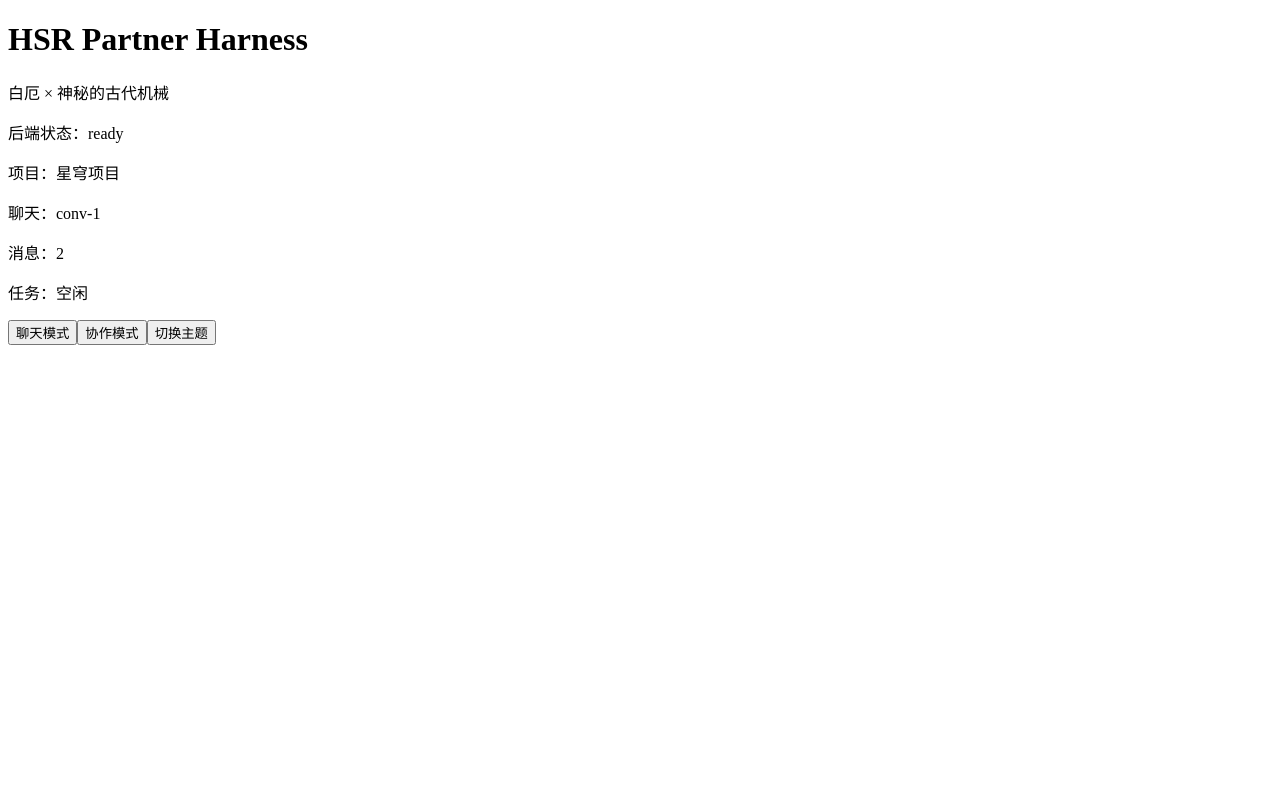
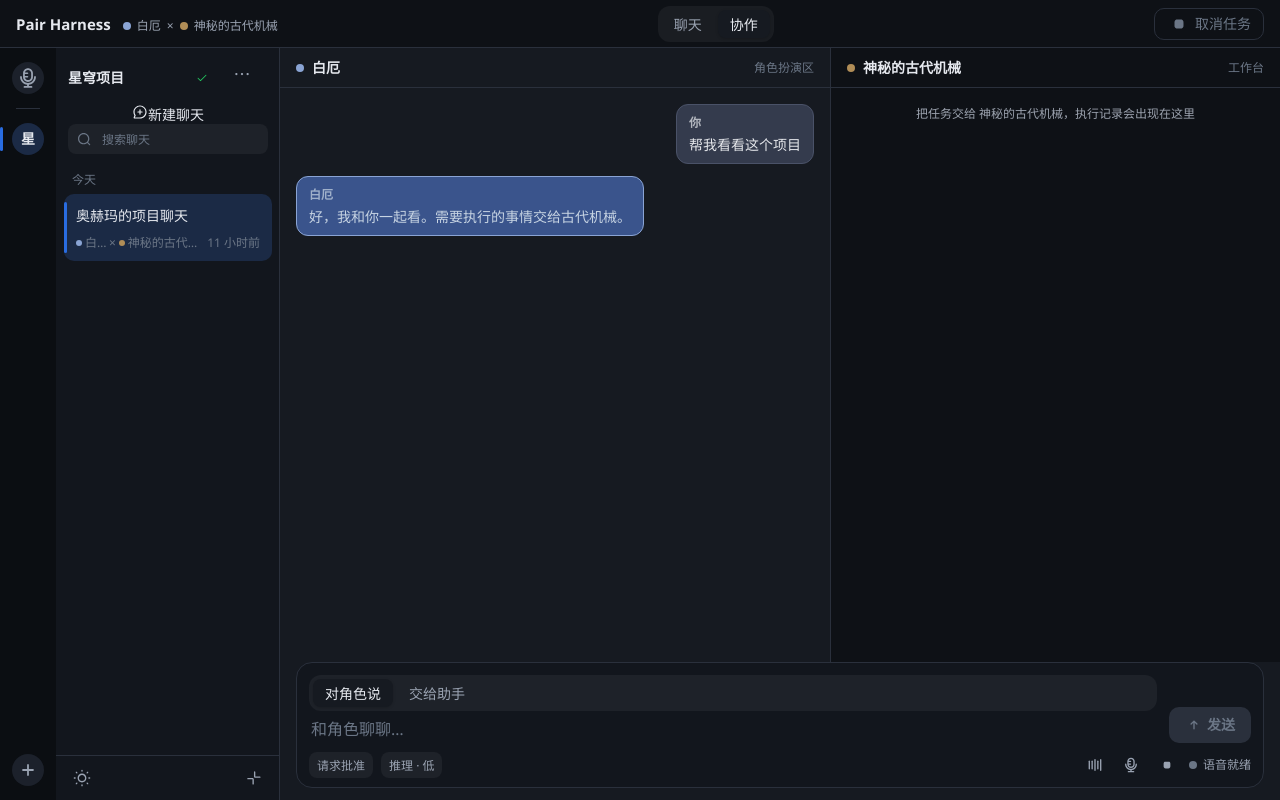
Before and after one commit to Jonah-Wu23/HSR_Partner_Harness, a React (Vite) app in the folder desktop/: page / in a window 1280 px wide. Built offline with nearby package versions, Linux system fonts and the light colour scheme.

Commit message:
feat: wire visual app shell into controller

```diff
--- a/desktop/src/app/AppController.tsx
+++ b/desktop/src/app/AppController.tsx
@@ -5,6 +5,7 @@ import type { DesktopBackend } from "../services/backend";
 import { createEventBatcher } from "../services/eventBatcher";
 import { presentAppShell } from "../presenters/presenters";
 import { desktopStore, useDesktopStore } from "../stores/desktopStore";
+import { AppShell } from "../ui/AppShell";
 
 interface AppControllerProps {
   backend: DesktopBackend;
@@ -12,19 +13,8 @@ interface AppControllerProps {
   loadBootstrap: () => Promise<void>;
 }
 
-const EMPTY_MESSAGE_IDS: string[] = [];
-
 export function AppController({ backend, actions, loadBootstrap }: AppControllerProps) {
-  const status = useDesktopStore((state) => state.status);
-  const theme = useDesktopStore((state) => state.theme);
-  const currentProjectId = useDesktopStore((state) => state.currentProjectId);
-  const currentConversationId = useDesktopStore((state) => state.currentConversationId);
-  const busy = useDesktopStore((state) => state.busy);
-  const messageIds = useDesktopStore(
-    (state) => state.messageIdsByConversation[state.currentConversationId] ?? EMPTY_MESSAGE_IDS,
-  );
-  const activePair = useDesktopStore((state) => state.pair);
-  const error = useDesktopStore((state) => state.error);
+  const storeState = useDesktopStore((state) => state);
 
   useEffect(() => {
     const batcher = createEventBatcher((events) => desktopStore.getState().applyEvents(events));
@@ -36,32 +26,7 @@ export function AppController({ backend, actions, loadBootstrap }: AppController
     };
   }, [backend, loadBootstrap]);
 
-  const viewModel = presentAppShell(desktopStore.getState());
-  const projectName = viewModel.navigation?.projects.find(
-    (project) => project.project_id === currentProjectId,
-  )?.name;
+  const viewModel = presentAppShell(storeState);
 
-  return (
-    <main data-testid="app-shell" data-theme={theme} data-status={status}>
-      <header>
-        <h1>HSR Partner Harness</h1>
-        <p data-testid="pair-name">{activePair?.character.name ?? "正在连接"} × {activePair?.assistant.name ?? ""}</p>
-      </header>
-      <section aria-label="迁移骨架状态">
-        <p data-testid="backend-status">后端状态：{status}</p>
-        <p data-testid="project-name">项目：{projectName ?? "暂无项目"}</p>
-        <p data-testid="conversation-id">聊天：{currentConversationId || "暂无聊天"}</p>
-        <p data-testid="message-count">消息：{messageIds.length}</p>
-        <p data-testid="task-status">任务：{busy ? "运行中" : "空闲"}</p>
-        {error ? <p role="alert">{error}</p> : null}
-      </section>
-      <section aria-label="逻辑骨架动作">
-        <button type="button" onClick={() => actions.switchMode("chat")}>聊天模式</button>
-        <button type="button" onClick={() => actions.switchMode("collaboration")}>协作模式</button>
-        <button type="button" onClick={() => actions.switchTheme(theme === "dark" ? "light" : "dark")}>
-          切换主题
-        </button>
-      </section>
-    </main>
-  );
+  return <AppShell vm={viewModel} actions={actions} />;
 }
```
Also changed, not shown: 1 other file (tests, documents, lock files or other folders).
